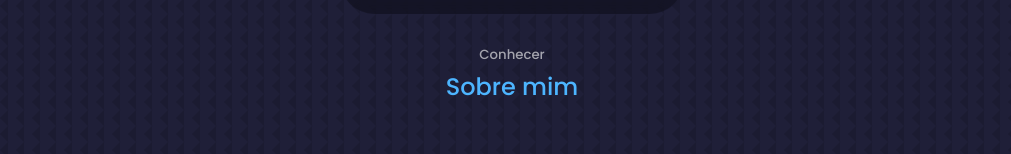
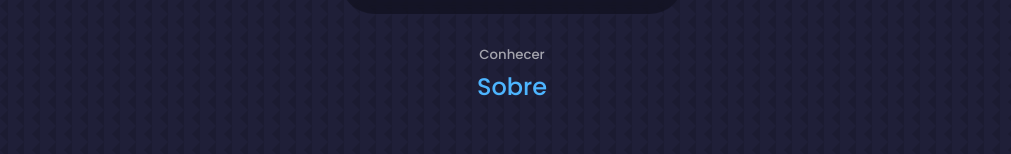
Before and after one commit to chrystophermedeiros/portfolio_website, a React (Create React App) app: page / in a window 1280 px wide. Shown: the part 754-908 px from the top of the page, without its empty margins (128-1139 px from the left). Built offline with nearby package versions, Linux system fonts and the light colour scheme; the HTML template or start-up script is replaced by a standard one.

Commit message:
alterei a imagem sobre mim

```diff
--- a/src/components/about/About.jsx
+++ b/src/components/about/About.jsx
@@ -1,6 +1,6 @@
 import React from 'react'
 import './about.css'
-import ME from '../../assets/hacker.png'
+import ME from '../../assets/sobre.jpeg'
 import { FaAward } from 'react-icons/fa'
 import { FiUsers } from 'react-icons/fi'
 import { VscFolderLibrary } from 'react-icons/vsc'
@@ -9,7 +9,7 @@ const About = () => {
   return (
     <section id="about">
       <h5>Conhecer</h5>
-      <h2>Sobre mim</h2>
+      <h2>Sobre</h2>
       <div className="container about_container">
         <div className="about_me">
           <div className="about_me-image">
```
